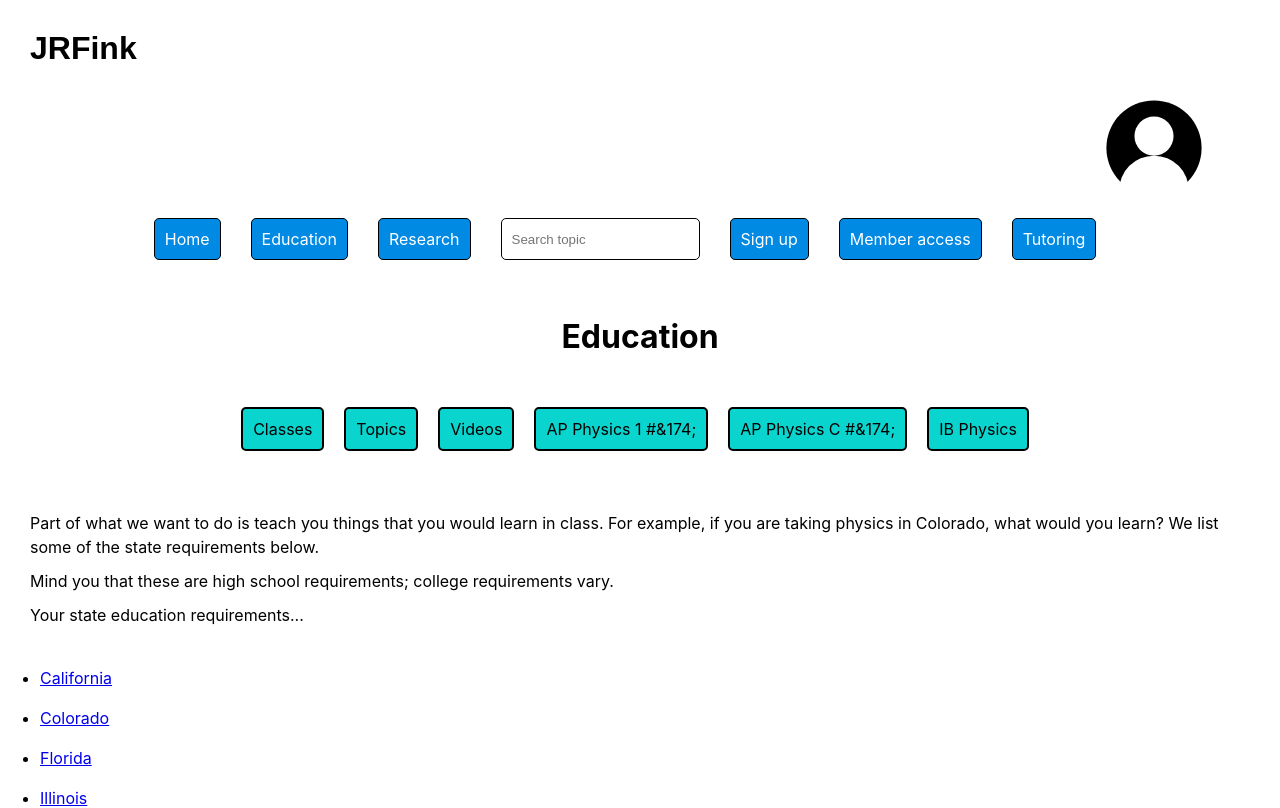
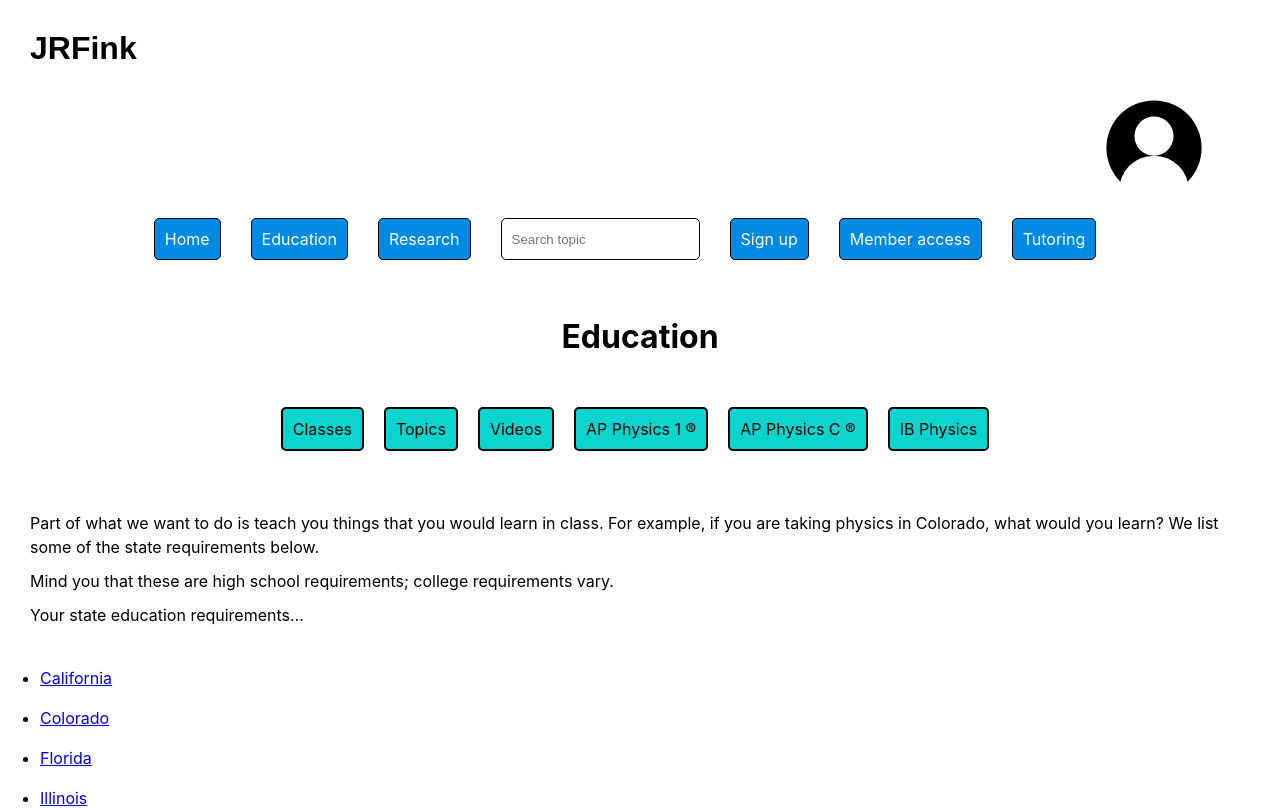
Before and after one commit to JRFink/jrfphyspagesnew, a Next.js app: page /education in a window 1280 px wide. Shown: the top 808 px of the page. Built offline with nearby package versions, Linux system fonts and the light colour scheme.

Commit message:
Update index.tsx

```diff
--- a/pages/education/index.tsx
+++ b/pages/education/index.tsx
@@ -17,9 +17,9 @@ const Education = () => {
                 <br />
                 <Link href="/education/vid" className={style.generalLink}>Videos</Link>
                 <br />
-            <a href="https://apstudents.collegeboard.org/courses/ap-physics-1-algebra-based" className={style.generalLink}>AP Physics 1 #&174;</a>
+            <a href="https://apstudents.collegeboard.org/courses/ap-physics-1-algebra-based" className={style.generalLink}>AP Physics 1 &#174;</a>
       <br />
-<a href="https://apstudents.collegeboard.org/courses/ap-physics-c-mechanics" className={style.generalLink}>AP Physics C #&174;</a>
+<a href="https://apstudents.collegeboard.org/courses/ap-physics-c-mechanics" className={style.generalLink}>AP Physics C &#174;</a>
       <br />
 <a href="https://www.ibo.org/programmes/diploma-programme/curriculum/sciences/physics/" className={style.generalLink}>IB Physics</a>
       <br />
```
